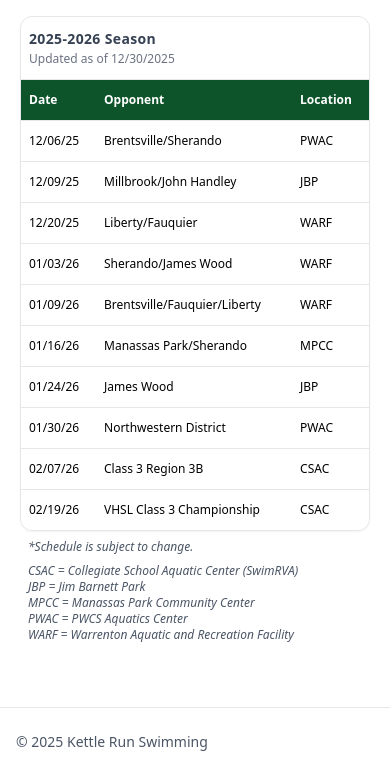
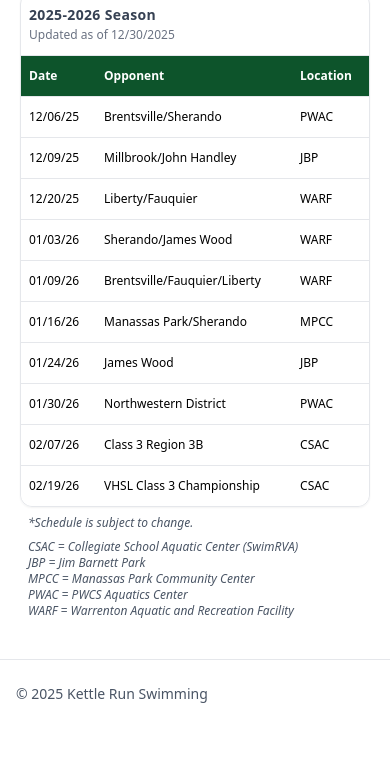
Before and after one commit to dalton-regenbogen/kettle-run-swimming, a website: page schedule.html in a window 390 px wide. Shown: the part 230-1006 px from the top of the page. After the commit the page ends 958 px from the top, so only its background shows below. Drawn offline with Linux system fonts and the light colour scheme.

```diff
--- a/schedule.html
+++ b/schedule.html
@@ -63,7 +63,7 @@
     </header>
 
     <!-- Main -->
-    <main class="max-w-6xl mx-auto md:px-4 px-1 py-12">
+    <main class="max-w-6xl mx-auto md:px-4 px-1 md:py-12 py-6">
 
       <section>
         <div class="md:rounded-2xl md:border md:border-gray-200 md:shadow-xs p-4 md:p-6 bg-white">
```
Also changed, not shown: css/output.css.
